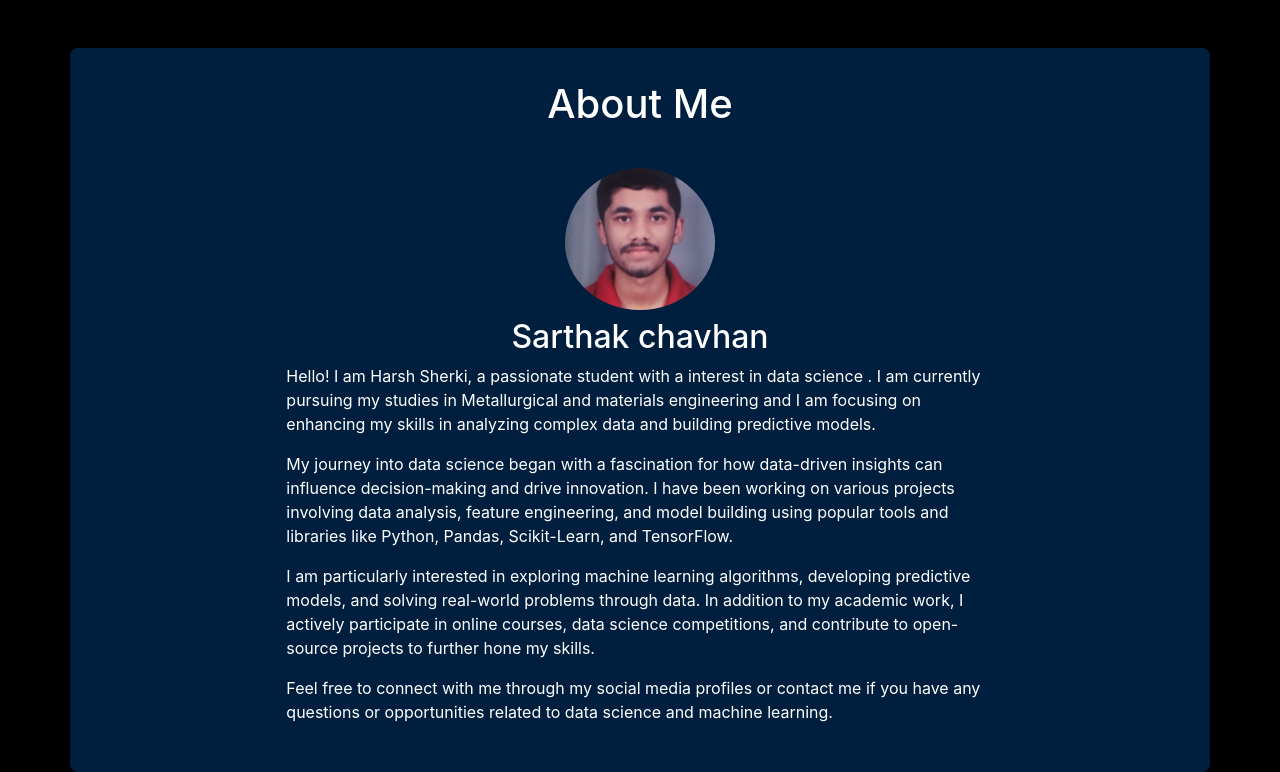
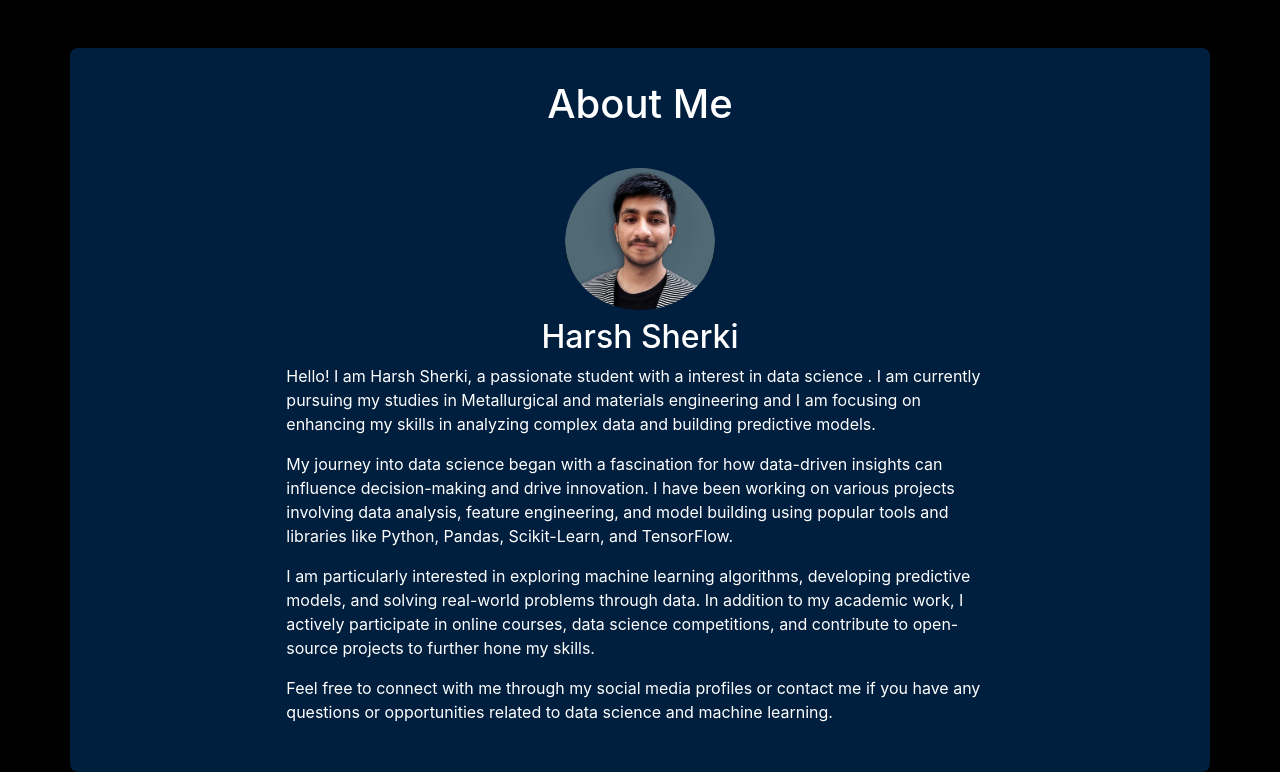
Before and after one commit to Harshsherki/Web-Application-Insurance-Price-Pridiction, a Flask app: page /about in a window 1280 px wide. Shown: the part 56-828 px from the top of the page. Run offline with Flask 3, Linux system fonts and the light colour scheme; parts of the project's set-up code (start-up, migrations or seed data) failed here and were passed over; some libraries are stand-ins or nearby versions.

Commit message:
Update about.html

```diff
--- a/templates/about.html
+++ b/templates/about.html
@@ -69,10 +69,10 @@
         <h1 class="text-center mb-4 pb-3">About Me</h1>
         <div class="row justify-content-center">
             <div class="col-md-8 ">
-                <img src="{{ url_for('static', filename='images/img2.jpg') }}" alt="Student Image" class="about-image d-block mx-auto pb-2">
+                <img src="{{ url_for('static', filename='images/img.jpg') }}" alt="Student Image" class="about-image d-block mx-auto pb-2">
 
 
-                <h2 class="text-center">Sarthak chavhan</h2>
+                <h2 class="text-center">Harsh Sherki</h2>
                 <p>
                     Hello! I am Harsh Sherki, a passionate student with a interest in data science . I am currently pursuing my studies in Metallurgical and materials engineering and I am focusing on enhancing my skills in analyzing complex data and building predictive models.
                 </p>
```
